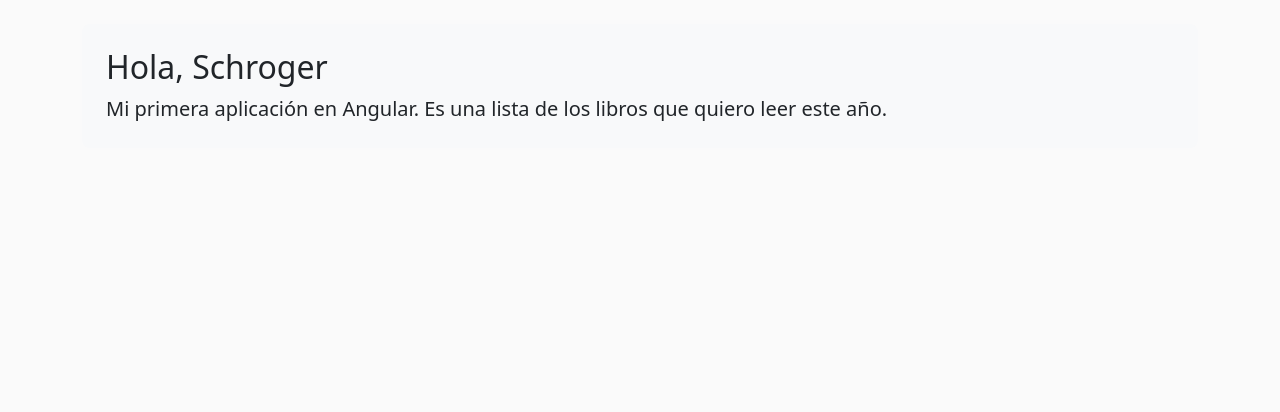
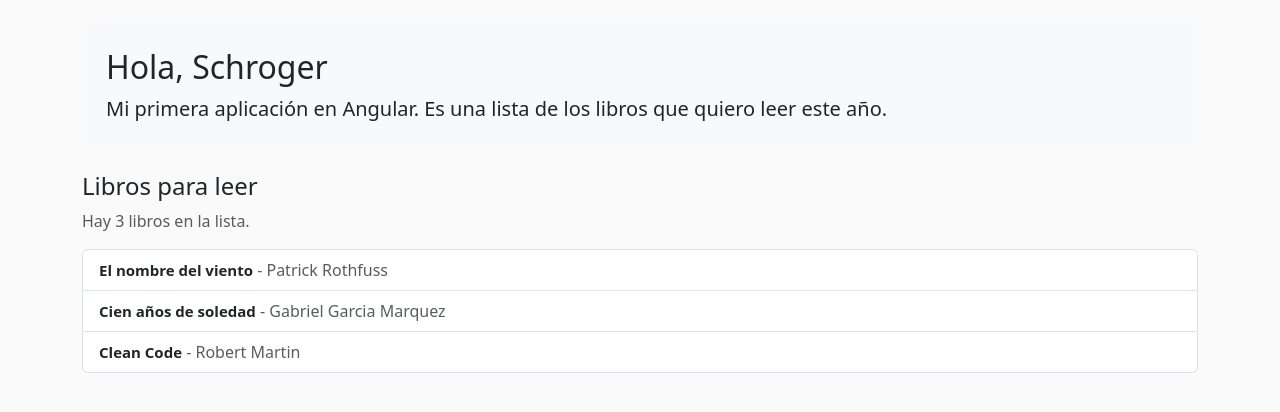
Before and after one commit to Schrogerp/lista-de-libros-angular, an Angular app: page / in a window 1280 px wide. Shown: the top 412 px of the page. Built offline with nearby package versions, Linux system fonts and the light colour scheme.

Commit message:
componente listado con el array de libros y el ngFor

```diff
--- a/src/app/app.component.html
+++ b/src/app/app.component.html
@@ -5,4 +5,6 @@
     <p class="lead mb-0">{{ descripcion }}</p>
   </div>
 
+  <app-listado></app-listado>
+
 </div>
--- a/src/app/app.module.ts
+++ b/src/app/app.module.ts
@@ -2,10 +2,12 @@ import { NgModule } from '@angular/core';
 import { BrowserModule } from '@angular/platform-browser';
 
 import { AppComponent } from './app.component';
+import { ListadoComponent } from './listado/listado.component';
 
 @NgModule({
   declarations: [
-    AppComponent
+    AppComponent,
+    ListadoComponent
   ],
   imports: [
     BrowserModule
--- /dev/null
+++ b/src/app/listado/listado.component.css
@@ -0,0 +1,3 @@
+.list-group-item strong {
+  font-size: 15px;
+}
--- /dev/null
+++ b/src/app/listado/listado.component.html
@@ -0,0 +1,9 @@
+<h4>Libros para leer</h4>
+<p class="text-muted">Hay {{ libros.length }} libros en la lista.</p>
+
+<ul class="list-group mb-3">
+  <li class="list-group-item" *ngFor="let libro of libros">
+    <strong>{{ libro.titulo }}</strong>
+    <span class="text-muted"> - {{ libro.autor }}</span>
+  </li>
+</ul>
--- /dev/null
+++ b/src/app/listado/listado.component.ts
@@ -0,0 +1,15 @@
+import { Component } from '@angular/core';
+
+@Component({
+  selector: 'app-listado',
+  templateUrl: './listado.component.html',
+  styleUrls: ['./listado.component.css']
+})
+export class ListadoComponent {
+
+  libros = [
+    { titulo: 'El nombre del viento', autor: 'Patrick Rothfuss' },
+    { titulo: 'Cien años de soledad', autor: 'Gabriel Garcia Marquez' },
+    { titulo: 'Clean Code', autor: 'Robert Martin' }
+  ];
+}
```
